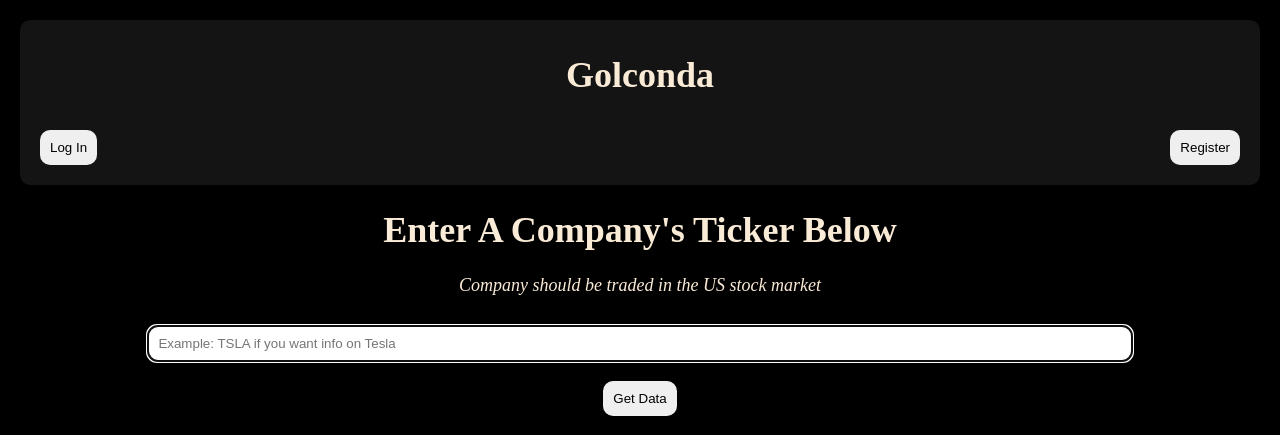
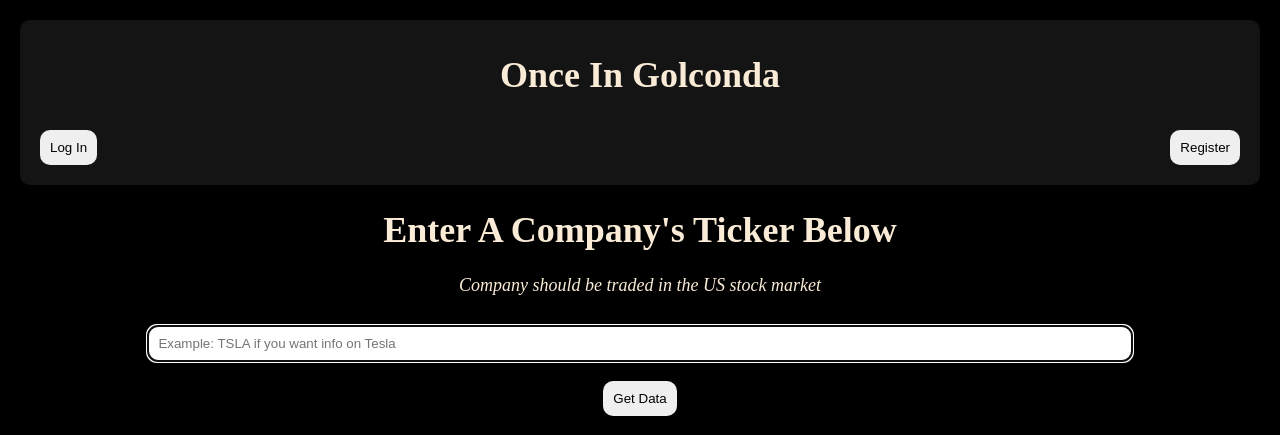
Before and after one commit to kaundachris/StockAnalyzer, a Flask app: page / in a window 1280 px wide. Shown: the top 435 px of the page. Run offline with Flask 3, Linux system fonts and the light colour scheme; some libraries are stand-ins or nearby versions.

Commit message:
Add files via upload

```diff
--- a/templates/history.html
+++ b/templates/history.html
@@ -2,7 +2,7 @@
 
 {% block header %}
     <div class="top">
-        <h1>Golconda</h1>
+        <h1>Once In Golconda</h1>
 
         <div class="nav">
             <form action="/" method="post">
--- a/templates/index.html
+++ b/templates/index.html
@@ -2,7 +2,7 @@
 
 {% block header %}
     <div class="top">
-        <h1>Golconda</h1>
+        <h1>Once In Golconda</h1>
 
         <div class="nav">
             {% if logged_in %}
--- a/templates/login.html
+++ b/templates/login.html
@@ -2,7 +2,7 @@
 
 {% block header %}
     <div class="top">
-        <h1>Golconda</h1>
+        <h1>Once In Golconda</h1>
 
         <div class="nav">
             <form action="/" method="post">
--- a/templates/register.html
+++ b/templates/register.html
@@ -2,7 +2,7 @@
 
 {% block header %}
     <div class="top">
-        <h1>Golconda</h1>
+        <h1>Once In Golconda</h1>
         <div class="nav">
             <form action="/" method="post">
                 <input name="search" id="search" hidden>
--- a/templates/results.html
+++ b/templates/results.html
@@ -2,7 +2,7 @@
 
 {% block header %}
 <div class="top">
-    <h1>Golconda</h1>
+    <h1> Once In Golconda</h1>
 
     <div class="nav">
         {% if logged_in %}
```
